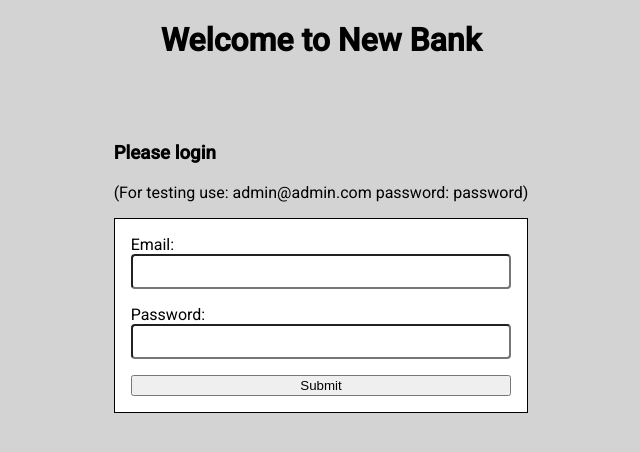
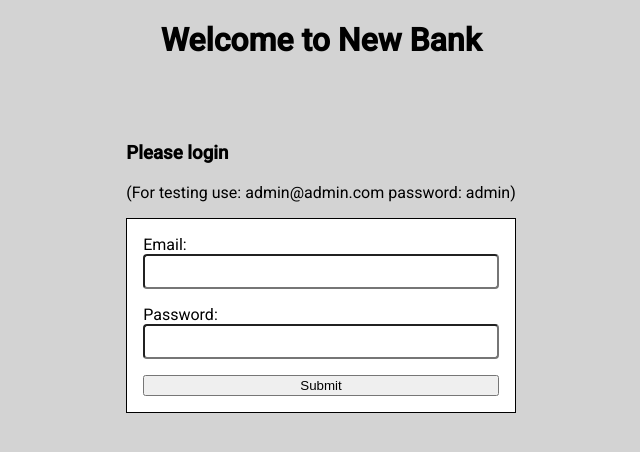
Before and after one commit to snehakethineni/s-user-login, an Angular app: page /login in a window 1280 px wide. Shown: the top 452 px of the page, without its empty margins (319-959 px from the left). Built offline with nearby package versions, Linux system fonts and the light colour scheme.

Commit message:
fixing test account password

```diff
--- a/src/app/login-panel/login-panel.component.html
+++ b/src/app/login-panel/login-panel.component.html
@@ -1,5 +1,5 @@
 <h3>Please login</h3>
-<p>(For testing use: admin&#64;admin.com password: password)</p>
+<p>(For testing use: admin&#64;admin.com password: admin)</p>
 <form (ngSubmit)="onSubmit(loginForm)" #loginForm="ngForm" class="form">
   <div class="form-group">
     <label for="email" class="label">Email:</label>
```
